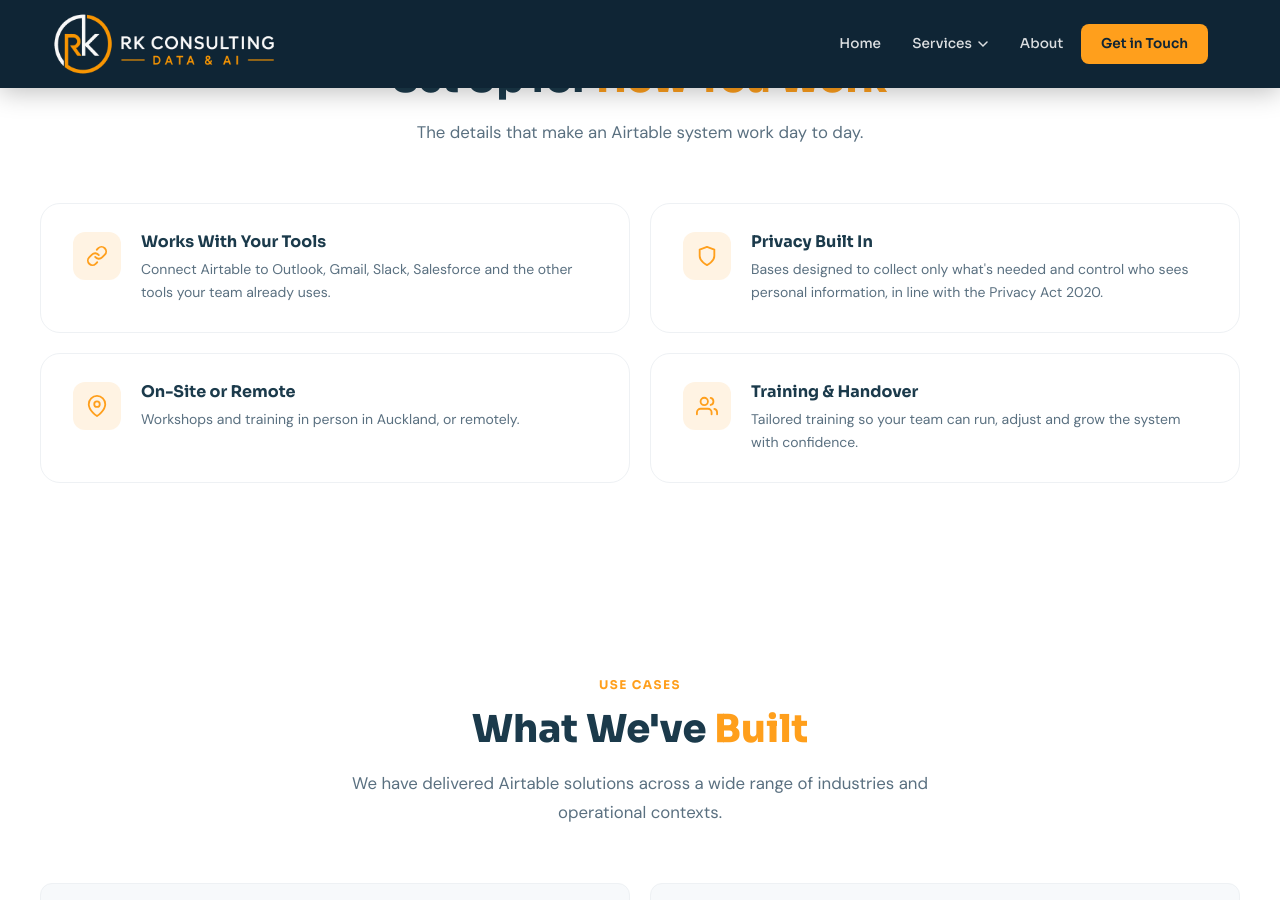
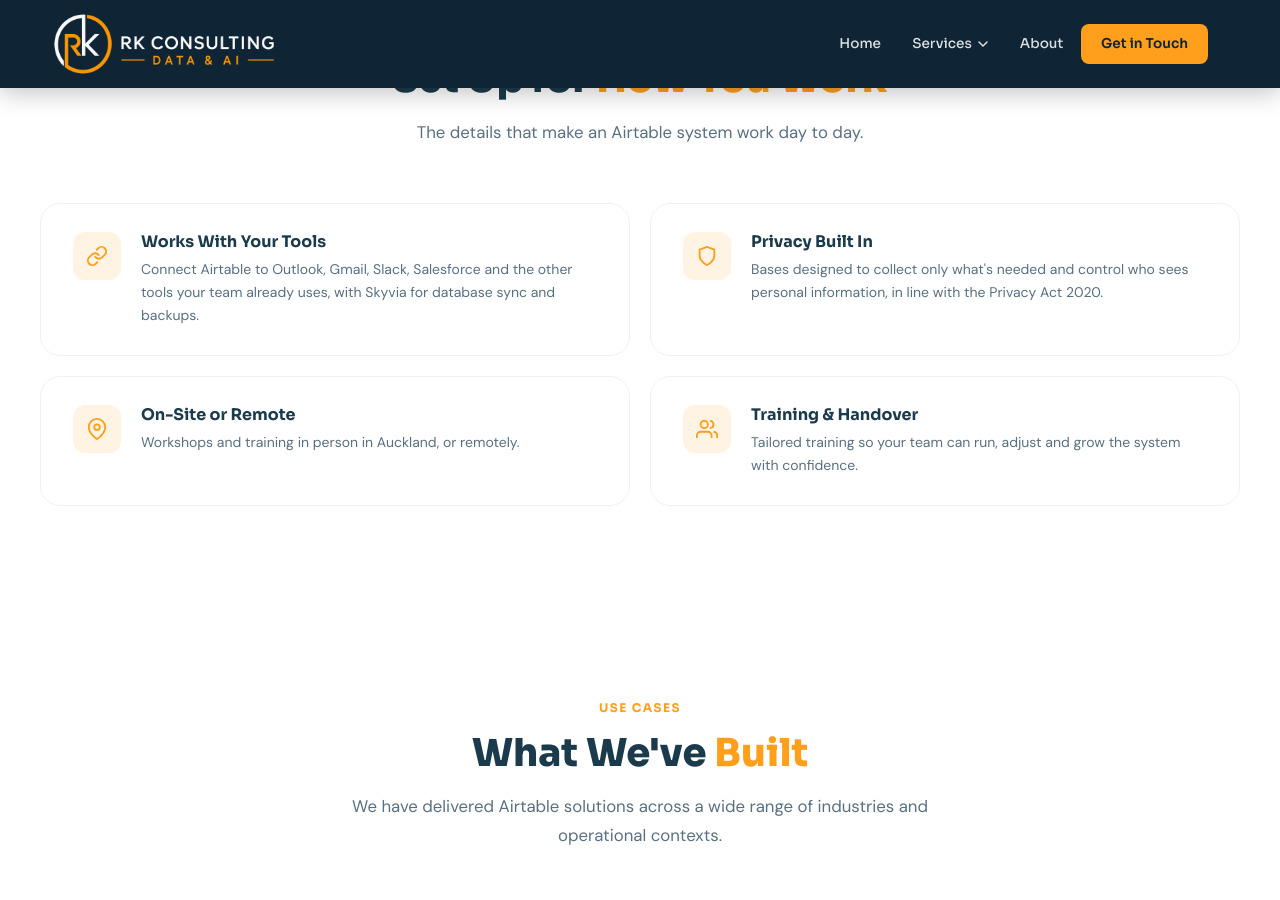
Before and after one commit to rkconsultingnz/rkconsultingnz.github.io, a Jekyll site: the page built from airtable.html, in a window 1280 px wide and 900 px high, scrolled down 2814 px. Built offline with Jekyll 4.4.1, drawn with Linux system fonts in a browser that asks for light colours; some of the changed text lies outside the part shown.

Commit message:
Mention Skyvia partnership
- About: new "Partnerships" fact linking to the Skyvia partner listing
- Airtable: Skyvia in integrations; new FAQ on backups and database sync
- Power BI, Looker Studio, Data & AI Partner: Skyvia for loading cloud app
  data into SQL/BigQuery and running pipelines and backups
- Organisation schema: knowsAbout Skyvia, sameAs partner listing; llms.txt

Co-Authored-By: Claude Opus 5.5 <noreply@anthropic.com>
Claude-Session: https://claude.ai/code/session_016rPhsbE8KTFDMdVmhpC3P9

```diff
--- a/_includes/schema-org.html
+++ b/_includes/schema-org.html
@@ -54,7 +54,8 @@
           "Airtable", "Microsoft Power BI", "DAX", "Power Query", "Looker Studio", "BigQuery",
           "Google Analytics 4", "Google Apps Script", "Microsoft Excel", "Google Sheets",
           "Workflow automation", "Zapier", "Make", "Large language models", "Claude API",
-          "OpenAI API", "Gemini API", "Generative AI strategy", "Business intelligence", "Custom web application development"
+          "OpenAI API", "Gemini API", "Generative AI strategy", "Business intelligence", "Custom web application development",
+          "Skyvia", "Data integration"
         ],
         "hasOfferCatalog": {
           "@type": "OfferCatalog",
@@ -74,7 +75,8 @@
         "sameAs": [
           "https://www.linkedin.com/company/rkconsultingnz",
           "https://app.companiesoffice.govt.nz/co/8180378",
-          "https://www.nzbn.govt.nz/mynzbn/nzbndetails/9429049253061/"
+          "https://www.nzbn.govt.nz/mynzbn/nzbndetails/9429049253061/",
+          "https://skyvia.com/partners/rk-consulting"
         ]
       },
       {
--- a/about.html
+++ b/about.html
@@ -71,6 +71,10 @@ schema_main_entity: "https://www.rkconsulting.co.nz/#founder"
         <dd><a href="{{ '/airtable/' | relative_url }}">Airtable consulting</a>, Power BI, Looker Studio, Excel &amp; Google Sheets, AI consulting, AI automation, custom app development and ongoing Data &amp; AI Partner support</dd>
       </div>
       <div class="about-fact">
+        <dt>Partnerships</dt>
+        <dd><a href="https://skyvia.com/partners/rk-consulting" rel="noopener" target="_blank">Skyvia</a> implementation and consulting partner, for data integration, pipelines and backups</dd>
+      </div>
+      <div class="about-fact">
         <dt>Based in</dt>
         <dd>Auckland, working with clients across New Zealand, Australia and the Pacific</dd>
       </div>
--- a/airtable.html
+++ b/airtable.html
@@ -31,14 +31,16 @@ glance:
   - label: What you get
     value: Base and table design, Interface Designer apps, automations and scripting, integrations, testing and training
   - label: Works with
-    value: Outlook, Slack, Salesforce, Xero, Zapier, Make and hundreds of other tools
+    value: Outlook, Slack, Salesforce, Xero, Zapier, Make, Skyvia and hundreds of other tools
 faq:
   - q: Can Airtable replace our spreadsheets?
     a: Often, yes. Airtable combines the familiarity of a spreadsheet with the power of a relational database, so it suits work that several people update, records that link together (clients, projects, events, assets), and processes that need approvals or automated notifications. Spreadsheets are still the better tool for one-off modelling and heavy calculations, and we'll tell you honestly which fits.
   - q: Does Airtable integrate with Outlook, Slack and Xero?
-    a: Yes. We connect Airtable to Outlook, Slack, Salesforce, Xero and hundreds of other tools using Zapier, Make or custom scripts, so data flows between systems without re-keying.
+    a: Yes. We connect Airtable to Outlook, Slack, Salesforce, Xero and hundreds of other tools using Zapier, Make, Skyvia or custom scripts, so data flows between systems without re-keying.
   - q: Can you improve an Airtable base we already have?
     a: Yes. We review and restructure existing bases, tidying tables and fields, fixing linked records, adding automations and building Interface Designer views, without losing your data.
+  - q: Can you back up our Airtable data or sync it with a database?
+    a: Yes. As a Skyvia implementation and consulting partner, we set up scheduled Airtable backups and sync Airtable with SQL databases, BigQuery and other systems, so your data is protected and available for reporting.
   - q: Is Airtable a good fit for New Zealand organisations?
     a: Yes. Businesses, not-for-profits and public sector teams use Airtable for CRMs, events, projects, assets and operations. We set it up around your processes, with the integrations, automations and privacy controls you need.
   - q: Will our team be able to manage it after handover?
@@ -192,7 +194,7 @@ hero_visual: airtable
         <div class="consultancy-card-icon"><svg aria-hidden="true" focusable="false" width="22" height="22" viewBox="0 0 24 24" fill="none" stroke="currentColor" stroke-width="2" stroke-linecap="round" stroke-linejoin="round"><path d="M10 13a5 5 0 0 0 7.54.54l3-3a5 5 0 0 0-7.07-7.07l-1.72 1.71"/><path d="M14 11a5 5 0 0 0-7.54-.54l-3 3a5 5 0 0 0 7.07 7.07l1.71-1.71"/></svg></div>
         <div class="consultancy-card-body">
           <h3>Works With Your Tools</h3>
-          <p>Connect Airtable to Outlook, Gmail, Slack, Salesforce and the other tools your team already uses.</p>
+          <p>Connect Airtable to Outlook, Gmail, Slack, Salesforce and the other tools your team already uses, with Skyvia for database sync and backups.</p>
         </div>
       </div>
       <div class="consultancy-card">
--- a/data-ai-partner.html
+++ b/data-ai-partner.html
@@ -101,7 +101,7 @@ related: [app-development, ai-automation, power-bi]
         <div class="consultancy-card-icon"><svg aria-hidden="true" focusable="false" width="22" height="22" viewBox="0 0 24 24" fill="none" stroke="currentColor" stroke-width="2" stroke-linecap="round" stroke-linejoin="round"><rect x="3" y="3" width="18" height="18" rx="2"/><path d="M3 9h18M9 21V9"/></svg></div>
         <div class="consultancy-card-body">
           <h3>Systems &amp; Automation Upkeep</h3>
-          <p>Look after your <a href="{{ '/airtable/' | relative_url }}">Airtable</a> bases, spreadsheets and automations: fixing issues, adding enhancements and building new workflows as your processes evolve.</p>
+          <p>Look after your <a href="{{ '/airtable/' | relative_url }}">Airtable</a> bases, spreadsheets, automations and Skyvia data pipelines and backups: fixing issues, adding enhancements and building new workflows as your processes evolve.</p>
         </div>
       </div>
       <div class="consultancy-card">
--- a/llms.txt
+++ b/llms.txt
@@ -11,6 +11,7 @@
 - Founder and principal consultant: Rahul Khatri, Google Cloud Certified Generative AI Leader, 15+ years in data and analytics
 - Based in Auckland, New Zealand; works with clients across New Zealand, Australia and the Pacific
 - Industry experience: telco, healthcare, FMCG, dairy, events management, aviation, government infrastructure
+- Partnerships: Skyvia implementation and consulting partner (https://skyvia.com/partners/rk-consulting) for data integration, Airtable sync and backups, and loading data into BigQuery or SQL for dashboards
 - Engagements: fixed-price projects, time and materials, and an ongoing Data & AI Partner service (a part-time data & AI team)
 - Contact: info@rkconsulting.co.nz · +64 21 026 59597 · https://www.rkconsulting.co.nz/contact/ (replies within 1 business day)
 
--- a/looker-studio.html
+++ b/looker-studio.html
@@ -31,7 +31,7 @@ glance:
   - label: What you get
     value: Dashboard design and build, data source integration, calculated fields, automated data pipelines and reusable templates
   - label: Works with
-    value: Google Sheets, BigQuery, GA4, Google Ads, Search Console and Google Apps Script
+    value: Google Sheets, BigQuery, GA4, Google Ads, Search Console, Google Apps Script and Skyvia
 faq:
   - q: Is Looker Studio free?
     a: Looker Studio itself has no licence cost, which makes it a cost-effective choice for many businesses. Some third-party data connectors and the Looker Studio Pro edition are paid, and we'll flag any costs upfront.
@@ -259,7 +259,7 @@ hero_visual: looker-studio
         <div class="consultancy-card-icon"><svg aria-hidden="true" focusable="false" width="22" height="22" viewBox="0 0 24 24" fill="none" stroke="currentColor" stroke-width="2" stroke-linecap="round" stroke-linejoin="round"><path d="M10 13a5 5 0 0 0 7.54.54l3-3a5 5 0 0 0-7.07-7.07l-1.72 1.71"/><path d="M14 11a5 5 0 0 0-7.54-.54l-3 3a5 5 0 0 0 7.07 7.07l1.71-1.71"/></svg></div>
         <div class="consultancy-card-body">
           <h3>Connected to Your Data</h3>
-          <p>Google Sheets, BigQuery, GA4, Google Ads, Search Console and third-party connectors, refreshing automatically.</p>
+          <p>Google Sheets, BigQuery, GA4, Google Ads and Search Console, with Skyvia bringing data from other cloud apps into BigQuery or Sheets.</p>
         </div>
       </div>
       <div class="consultancy-card">
--- a/power-bi.html
+++ b/power-bi.html
@@ -36,7 +36,7 @@ faq:
   - q: Can you migrate our Excel, SSRS or Tableau reports to Power BI?
     a: Yes. We rebuild legacy reports in Power BI on a clean, well-structured data model, so they're faster, more reliable and easier to maintain.
   - q: Can Power BI connect to our existing systems?
-    a: Yes. Power BI connects to Excel, SQL databases, SharePoint, cloud platforms, CRMs and finance systems such as Xero, so reports refresh automatically instead of being rebuilt by hand each month.
+    a: Yes. Power BI connects to Excel, SQL databases, SharePoint, cloud platforms, CRMs and finance systems such as Xero, so reports refresh automatically instead of being rebuilt by hand each month. Where data sits in cloud apps, we use Skyvia to load it into a SQL database for reporting.
   - q: Can people ask questions of the data in plain English?
     a: Yes. We integrate Azure OpenAI and Microsoft Copilot so stakeholders can ask questions in plain English and see AI-generated summaries directly in their reports.
   - q: Can different people see different data in the same report?
@@ -167,7 +167,7 @@ hero_visual: power-bi
         <div class="consultancy-card-icon"><svg aria-hidden="true" focusable="false" width="22" height="22" viewBox="0 0 24 24" fill="none" stroke="currentColor" stroke-width="2" stroke-linecap="round" stroke-linejoin="round"><path d="M10 13a5 5 0 0 0 7.54.54l3-3a5 5 0 0 0-7.07-7.07l-1.72 1.71"/><path d="M14 11a5 5 0 0 0-7.54-.54l-3 3a5 5 0 0 0 7.07 7.07l1.71-1.71"/></svg></div>
         <div class="consultancy-card-body">
           <h3>Connected to Your Systems</h3>
-          <p>Dashboards built on data from Excel, SQL, SharePoint, CRMs and finance systems, refreshing automatically.</p>
+          <p>Dashboards built on data from Excel, SQL, SharePoint, CRMs and finance systems, with Skyvia loading cloud app data into a database where needed.</p>
         </div>
       </div>
       <div class="consultancy-card">
```
Also changed, not shown: other parts of about.html (+1 -1 lines), other parts of airtable.html (+1 -1 lines), other parts of data-ai-partner.html (+1 -1 lines), other parts of power-bi.html (+1 -1 lines).
